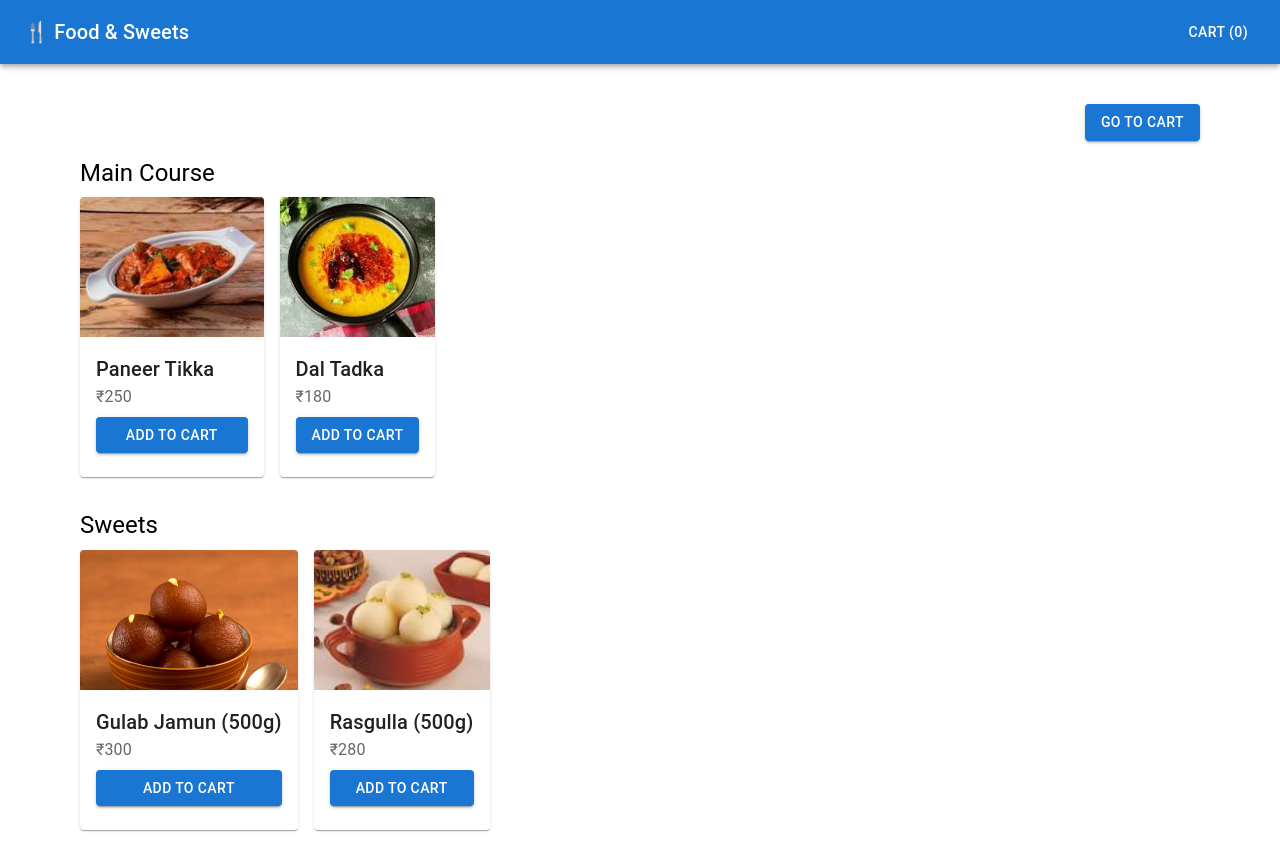
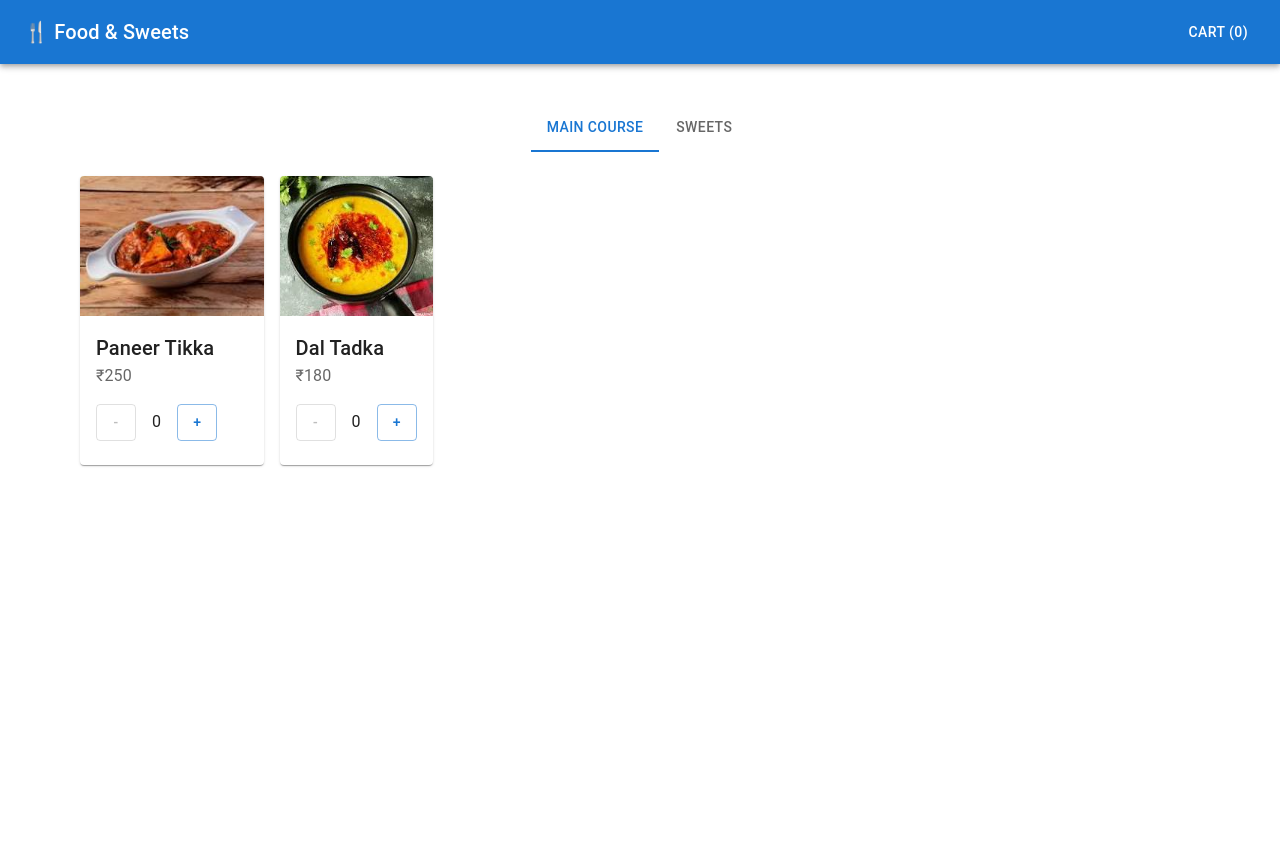
Before and after one commit to ArjunmMehra/foodmood, a React (Create React App) app: page / in a window 1280 px wide. After the commit the page ends 800 px from the top, so only its background shows below. Built offline with nearby package versions, Linux system fonts and the light colour scheme.

Commit message:
address and some modification

```diff
--- a/src/components/Cart.js
+++ b/src/components/Cart.js
@@ -2,7 +2,9 @@ import React from "react";
 import { List, ListItem, ListItemText, Typography, Button } from "@mui/material";
 
 export default function Cart({ cart, goToCheckout }) {
-  const total = cart.reduce((sum, item) => sum + item.price, 0);
+  const subtotal = cart.reduce((sum, item) => sum + item.price, 0);
+  const deliveryCharge = subtotal < 250 ? 10 : 0; // Add ₹10 delivery charge if subtotal is less than ₹250
+  const total = subtotal + deliveryCharge;
 
   return (
     <div>
@@ -14,7 +16,13 @@ export default function Cart({ cart, goToCheckout }) {
           </ListItem>
         ))}
       </List>
-      <Typography variant="h6" sx={{ mt: 2 }}>Total: ₹{total}</Typography>
+      <Typography variant="h6" sx={{ mt: 2 }}>Subtotal: ₹{subtotal}</Typography>
+      {deliveryCharge > 0 && (
+        <Typography variant="body1" color="text.secondary">
+          Delivery Charge: ₹{deliveryCharge}
+        </Typography>
+      )}
+      <Typography variant="h6" sx={{ mt: 1 }}>Total: ₹{total}</Typography>
       <Button variant="contained" sx={{ mt: 2 }} onClick={goToCheckout}>
         Proceed to Checkout
       </Button>
--- a/src/components/Checkout.js
+++ b/src/components/Checkout.js
@@ -1,26 +1,61 @@
-import React from "react";
-import { Typography, Button } from "@mui/material";
+import React, { useState } from "react";
+import { Typography, Button, TextField, Box } from "@mui/material";
 
 export default function Checkout({ cart }) {
-  const total = cart.reduce((sum, item) => sum + item.price, 0);
+  const [address, setAddress] = useState("");
+  const [mobile, setMobile] = useState("");
+
+  const subtotal = cart.reduce((sum, item) => sum + item.price, 0);
+  const deliveryCharge = subtotal < 250 ? 10 : 0; // Add ₹10 delivery charge if subtotal is less than ₹250
+  const total = subtotal + deliveryCharge;
+
   const message = encodeURIComponent(
-    `Hi, I want to order:\n${cart.map((c) => `${c.name} - ₹${c.price}`).join("\n")}\nTotal: ₹${total}`
+    `Hi, I want to order:\n${cart.map((c) => `${c.name} - ₹${c.price}`).join("\n")}\n\nTotal: ₹${total}\n\nAddress: ${address}\nMobile: ${mobile}`
   );
+
+  const handleOrder = () => {
+    if (!address || !mobile) {
+      alert("Please fill in your address and mobile number.");
+      return;
+    }
+    window.open(`https://wa.me/919873398504?text=${message}`, "_blank");
+  };
 
   return (
     <div>
       <Typography variant="h5" gutterBottom>💳 Checkout</Typography>
       <Typography variant="body1">Total: ₹{total}</Typography>
 
-      <a
-        href={`https://wa.me/919873398504?text=${message}`}
-        target="_blank"
-        rel="noopener noreferrer"
+      {/* Address Input */}
+      <Box sx={{ mt: 2 }}>
+        <TextField
+          label="Address"
+          multiline
+          rows={3}
+          fullWidth
+          value={address}
+          onChange={(e) => setAddress(e.target.value)}
+          variant="outlined"
+          sx={{ mb: 2 }}
+        />
+        <TextField
+          label="Mobile Number"
+          fullWidth
+          value={mobile}
+          onChange={(e) => setMobile(e.target.value)}
+          variant="outlined"
+        />
+      </Box>
+
+      {/* Order Button */}
+      <Button
+        variant="contained"
+        color="success"
+        sx={{ mt: 2 }}
+        onClick={handleOrder}
       >
-        <Button variant="contained" color="success" sx={{ mt: 2 }}>
-          Order on WhatsApp
-        </Button>
-      </a>
+        Order on WhatsApp
+      </Button>
 
       <Typography sx={{ mt: 3 }}>Or call us: 📞 9873398504</Typography>
       <Typography sx={{ mt: 1 }}>Scan & Pay:</Typography>
--- a/src/pages/Home.js
+++ b/src/pages/Home.js
@@ -1,9 +1,19 @@
-import React, { useState } from "react";
+import React, { useState, useEffect } from "react";
 import { menu } from "../data/menu";
-import { Grid, Card, CardMedia, CardContent, Typography, Button, Box } from "@mui/material";
+import { Grid, Card, CardMedia, CardContent, Typography, Button, Box, Tabs, Tab } from "@mui/material";
 
-export default function Home({ addToCart, goToCart }) {
-  const [cartCounts, setCartCounts] = useState({});
+export default function Home({ addToCart }) {
+  const [cartCounts, setCartCounts] = useState(() => {
+    // Load initial state from localStorage
+    const savedCounts = localStorage.getItem("cartCounts");
+    return savedCounts ? JSON.parse(savedCounts) : {};
+  });
+  const [selectedTab, setSelectedTab] = useState(0);
+
+  useEffect(() => {
+    // Save cartCounts to localStorage whenever it changes
+    localStorage.setItem("cartCounts", JSON.stringify(cartCounts));
+  }, [cartCounts]);
 
   const handleAddToCart = (item) => {
     setCartCounts((prevCounts) => ({
@@ -23,78 +33,59 @@ export default function Home({ addToCart, goToCart }) {
     });
   };
 
-  return (
-    <div style={{ padding: "16px" }}>
-      {/* Go to Cart Button */}
-      <Box sx={{ display: "flex", justifyContent: "flex-end", mb: 2 }}>
-        <Button variant="contained" color="primary" onClick={goToCart}>
-          Go to Cart
-        </Button>
-      </Box>
+  const handleTabChange = (event, newValue) => {
+    setSelectedTab(newValue);
+  };
 
-      <Typography variant="h5" gutterBottom>Main Course</Typography>
+  const renderItems = (items) => (
     <Grid container spacing={2}>
-        {menu.mainCourse.map((item) => (
+      {items.map((item) => (
         <Grid item xs={12} sm={6} md={4} key={item.id}>
-            <Card sx={{ maxWidth: 345, margin: "auto" }}>
+          <Card sx={{ margin: "auto" }}>
             <CardMedia component="img" height="140" image={item.img} alt={item.name} />
             <CardContent>
               <Typography variant="h6">{item.name}</Typography>
               <Typography color="text.secondary">₹{item.price}</Typography>
-                <Button
-                  variant="contained"
-                  sx={{ mt: 1, width: "100%" }}
-                  onClick={() => handleAddToCart(item)}
-                >
-                  Add to Cart {cartCounts[item.id] ? `(${cartCounts[item.id]})` : ""}
-                </Button>
-                {cartCounts[item.id] > 0 && (
+              <Box sx={{ display: "flex", alignItems: "center", mt: 2 }}>
                 <Button
                   variant="outlined"
                   color="secondary"
-                    sx={{ mt: 1, width: "100%" }}
                   onClick={() => handleRemoveFromCart(item)}
+                  disabled={!cartCounts[item.id]}
+                  sx={{ minWidth: "40px" }}
                 >
-                    Remove from Cart
+                  -
                 </Button>
-                )}
+                <Typography sx={{ mx: 2 }}>{cartCounts[item.id] || 0}</Typography>
+                <Button
+                  variant="outlined"
+                  color="primary"
+                  onClick={() => handleAddToCart(item)}
+                  sx={{ minWidth: "40px" }}
+                >
+                  +
+                </Button>
+              </Box>
             </CardContent>
           </Card>
         </Grid>
       ))}
     </Grid>
+  );
 
-      <Typography variant="h5" gutterBottom sx={{ mt: 4 }}>Sweets</Typography>
-      <Grid container spacing={2}>
-        {menu.sweets.map((item) => (
-          <Grid item xs={12} sm={6} md={4} key={item.id}>
-            <Card sx={{ maxWidth: 345, margin: "auto" }}>
-              <CardMedia component="img" height="140" image={item.img} alt={item.name} />
-              <CardContent>
-                <Typography variant="h6">{item.name}</Typography>
-                <Typography color="text.secondary">₹{item.price}</Typography>
-                <Button
-                  variant="contained"
-                  sx={{ mt: 1, width: "100%" }}
-                  onClick={() => handleAddToCart(item)}
-                >
-                  Add to Cart {cartCounts[item.id] ? `(${cartCounts[item.id]})` : ""}
-                </Button>
-                {cartCounts[item.id] > 0 && (
-                  <Button
-                    variant="outlined"
-                    color="secondary"
-                    sx={{ mt: 1, width: "100%" }}
-                    onClick={() => handleRemoveFromCart(item)}
-                  >
-                    Remove from Cart
-                  </Button>
-                )}
-              </CardContent>
-            </Card>
-          </Grid>
-        ))}
-      </Grid>
+  return (
+    <div style={{ padding: "16px" }}>
+      {/* Tabs for Categories */}
+      <Tabs value={selectedTab} onChange={handleTabChange} centered>
+        <Tab label="Main Course" />
+        <Tab label="Sweets" />
+      </Tabs>
+
+      {/* Render Items Based on Selected Tab */}
+      <Box sx={{ mt: 3 }}>
+        {selectedTab === 0 && renderItems(menu.mainCourse)}
+        {selectedTab === 1 && renderItems(menu.sweets)}
+      </Box>
     </div>
   );
 }
```
Lines whose indentation alone changed are shown as unchanged.
